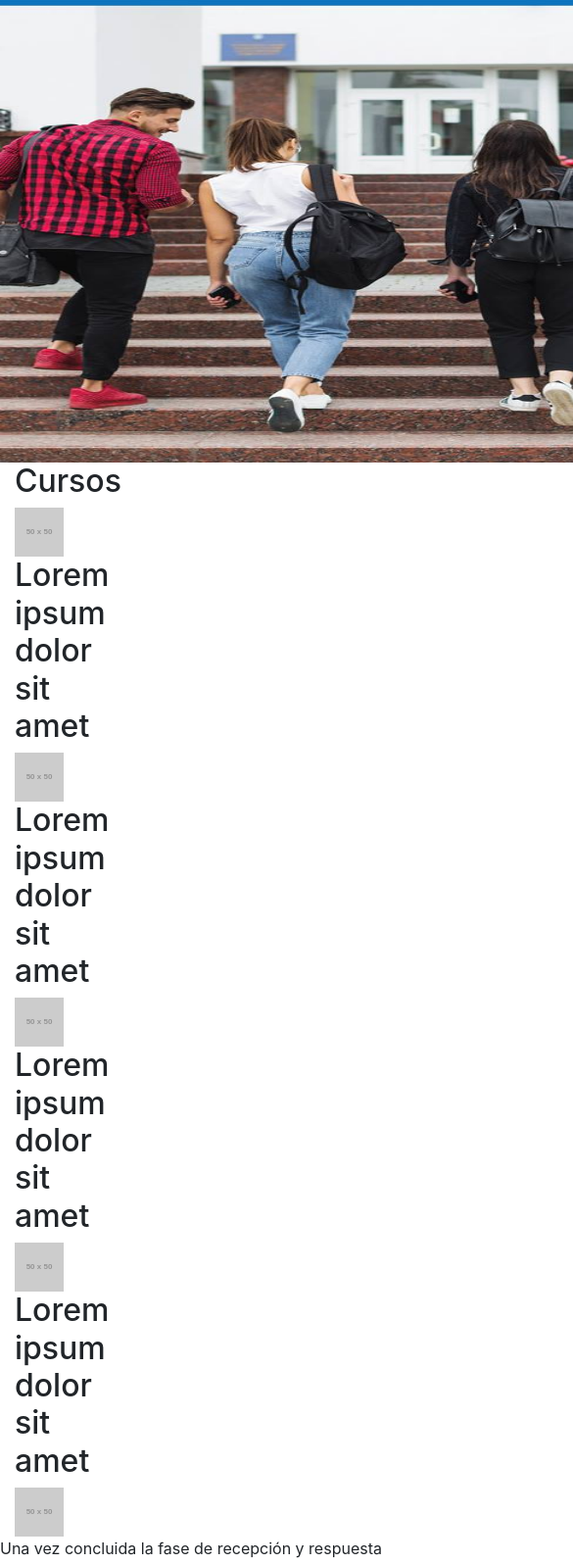
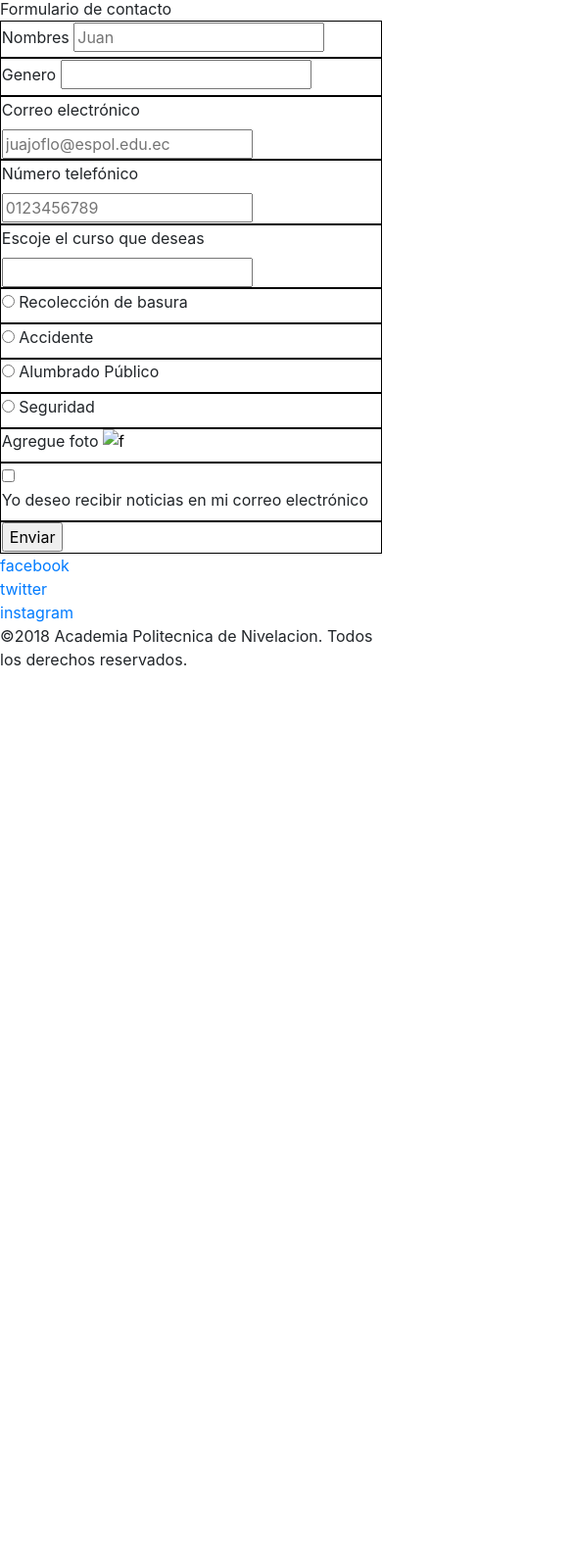
Before and after one commit to juanjofs96/dawG5FloresHerrera, a plain HTML site: page contactenos.html in a window 390 px wide. Shown: the part 292-1888 px from the top of the page at 98% size, 585 px wide, since content can reach past the window. After the commit the page ends 993 px from the top, so only its background shows below. Drawn offline with Linux system fonts and the light colour scheme; placeholder pictures from the web are drawn by us.

Commit message:
Cambios html paginas mision, noticias, contactenos

```diff
--- a/CSS/estilo.css
+++ b/CSS/estilo.css
@@ -27,6 +27,13 @@ img.sb {
 img.redes {
 	width: 8em;
 	height: 5em;
+}
+
+form>div{
+    padding: 0.2%;
+    margin: 0;
+    border: 1px solid black;
+
 }
 /*
 p {
--- a/contactenos.html
+++ b/contactenos.html
@@ -26,56 +26,70 @@
         <div class="col-2 border border-dark"><a href="vision.html">Visión</a></div>
         <div class="col-2 border border-dark"><a href="noticias.html">Noticias</a></div>
         <div class="col-2 border border-dark"><a href="preguntas.html">Preguntas Frecuentes</a></div>
-        <div class="col-2 border border-dark"><a href="contactenos.html">Contactenos</a></div>
+        <div class="col-2 border border-dark"><span>Contactenos</span></div>
       </div>
 
     </nav>
 
     <section>
-
-      <div>
-        <div><img class="sb" src="img/sb.jpg" alt="serbachiller"></div>
-        <aside id="cursos" class="col-3">
-          <article>
-            <header>
-              <h2>Cursos</h2>
-            </header>
-            <img src="https://via.placeholder.com/50x50" alt="placeholder" />
-          </article>
-          <article>
-            <header>
-                <h2>Lorem ipsum dolor sit amet</h2>
-            </header>
-            <img src="https://via.placeholder.com/50x50" alt="placeholder" />
-
-          </article>
-          <article>
-            <header>
-                <h2>Lorem ipsum dolor sit amet</h2>
-            </header>
-            <img src="https://via.placeholder.com/50x50" alt="placeholder" />
-
-          </article>
-          <article>
-            <header>
-              <h2>Lorem ipsum dolor sit amet</h2>
-            </header>
-            <img src="https://via.placeholder.com/50x50" alt="placeholder" />
-
-          </article>
-          <article>
-            <header>
-              <h2>Lorem ipsum dolor sit amet</h2>
-            </header>
-            <img src="https://via.placeholder.com/50x50" alt="placeholder" />
-
-          </article>
-        </aside>
+      <h2>Ingresa tus datos aqui para contacto</h2>
+      <form>Formulario de contacto
         <div>
-          <p>Una vez concluida la fase de recepción y respuesta de solicitudes de habilitación de cuenta, inicia la etapa de inscripciones que, para el segundo semestre 2018, se cumplió del 27 de abril al 21 de mayo. En este lapso de tiempo, tanto los estudiantes de tercero de Bachillerato que estén próximos a graduarse como los bachilleres de años anteriores interesados en acceder a la educación superior pública deben ingresar a www.serbachiller.ec, crear una cuenta en caso de no tenerla, llenar su ficha de registro, completarla y subir al sistema la encuesta de factores asociados para de esta forma quedar correctamente inscritos. Como respaldo, la plataforma emite un comprobante que sirve para constatación de haber realizado la inscripción con éxito.</p>
+          <label for="nombre">Nombres</label>
+          <input type="text" id="nombre" placeholder="Juan" required>
         </div>
-      </div>
-
+        <div>
+          <label for="genero">Genero</label>
+          <input list="genero">
+          <datalist id="genero">
+            <option value="Masculino">
+            <option value="Femenino">
+          </datalist>
+        </div>
+        <div>
+          <label for="correo">Correo electrónico</label>
+          <input type="email" id="correo" pattern="[a-zA-Z]" placeholder="juajoflo@espol.edu.ec" required>
+        </div>
+        <div>
+          <label for="numero">Número telefónico</label>
+          <input type="tel" id="numero" pattern="[0-9]{10}" placeholder="0123456789" required>
+        </div>
+        <div>
+          <label for="lista">Escoje el curso que deseas</label>
+          <input list="lista">
+          <datalist id="lista">
+            <option value="Examen Ser Bachiller">
+            <option value="PrePolitecnico">
+          </datalist>
+        </div>
+        <div>
+          <input type="radio" id="basura" required>
+          <label for="basura">Recolección de basura</label>
+        </div>
+        <div>
+          <input type="radio" id="accidente" required>
+          <label for="accidente">Accidente</label>
+        </div>
+        <div>
+          <input type="radio" id="alumbrado" required>
+          <label for="alumbrado">Alumbrado Público</label>
+        </div>
+        <div>
+          <input type="radio" id="seguridad" required>
+          <label for="seguridad">Seguridad</label>
+        </div>
+        <div>
+          <label for="foto">Agregue foto</label>
+          <input type="image" id="foto" alt="f">
+        </div>
+        <div>
+          <input type="checkbox" id ="caja" required>
+          <label for="caja">Yo deseo recibir noticias en mi correo electrónico</label>
+        </div>
+        <div>
+          <input type="button" value="Enviar" id = "boton">
+        </div>
+      </form>
 
     </section>
 
```
Also changed, not shown: inscripciones.html (+23 -60 lines), mision.html (+2 -2 lines), nosotros.html (+2 -2 lines), noticias.html (+1 -1 lines), preguntas.html (+1 -1 lines), vision.html (+2 -2 lines), img/razones.png (added).
